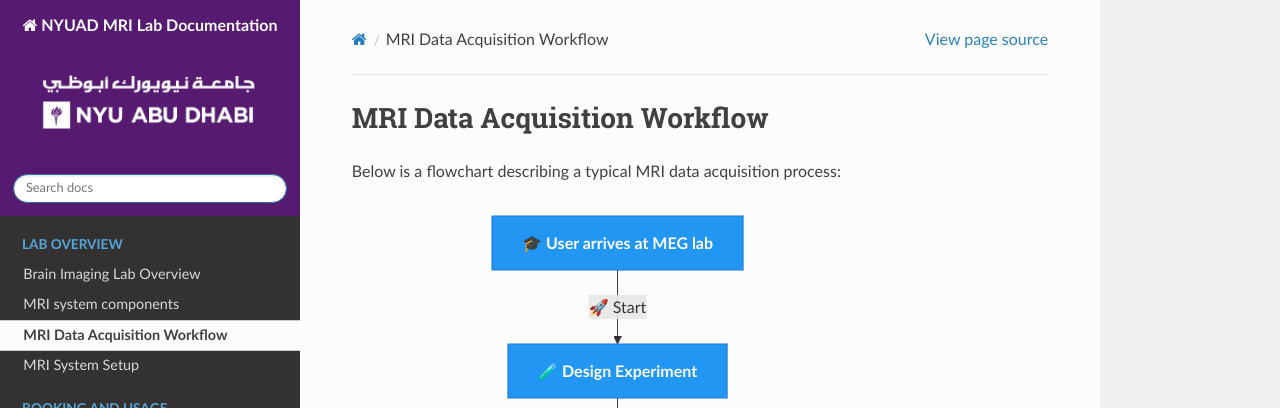
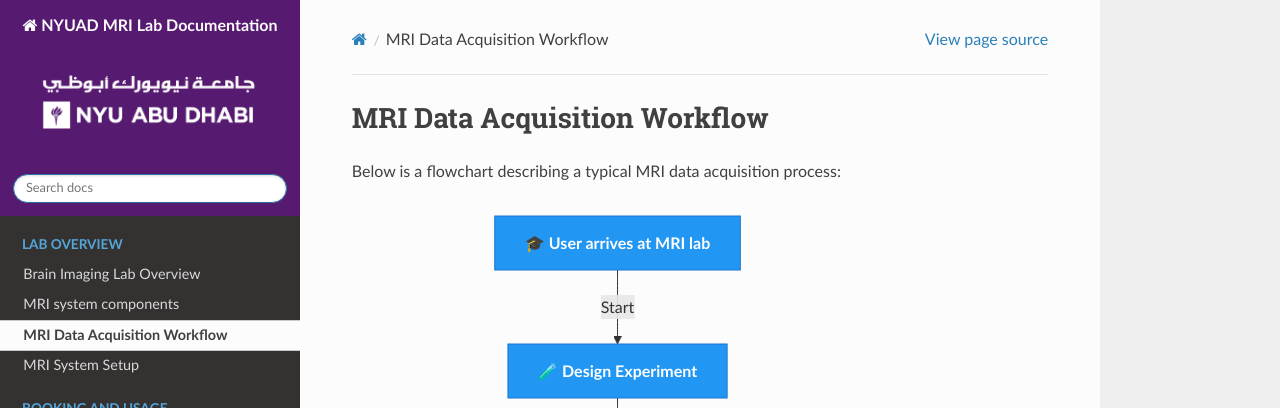
Before and after one commit to BioMedicalImaging-Core-NYUAD/brainimaging-lab-documentation, a Sphinx documentation site: the page built from docs/source/1-lab_overview/3-process_diagram.rst, in a window 1280 px wide and 900 px high. Shown: the top 408 px of the window. Built offline with Sphinx 7.4.7 and the Read the Docs theme 3.1.0, drawn with Linux system fonts in a browser that asks for light colours; pages that are not in the unit, such as notebooks, are missing from menus.

```diff
--- a/docs/source/1-lab_overview/3-process_diagram.rst
+++ b/docs/source/1-lab_overview/3-process_diagram.rst
@@ -8,7 +8,7 @@
 .. mermaid::
 
     graph TD;
-        A[🎓 <b>User arrives at MEG lab</b>] -->|🚀 Start| B[🧪 <b>Design Experiment</b>];
+        A[🎓 <b>User arrives at MRI lab</b>] -->| Start| B[🧪 <b>Design Experiment</b>];
         B -->|📢 Present| C[📝 <b>Present Research</b>];
         C -->|📂 Submit| D[💻 <b>Submit Draft Code via Pull Request</b>];
         D -->|🔍 Review| E[✅ <b>Code Reviewed</b>];
```
Also changed, not shown: other parts of docs/source/1-lab_overview/3-process_diagram.rst (+1 -1 lines).
